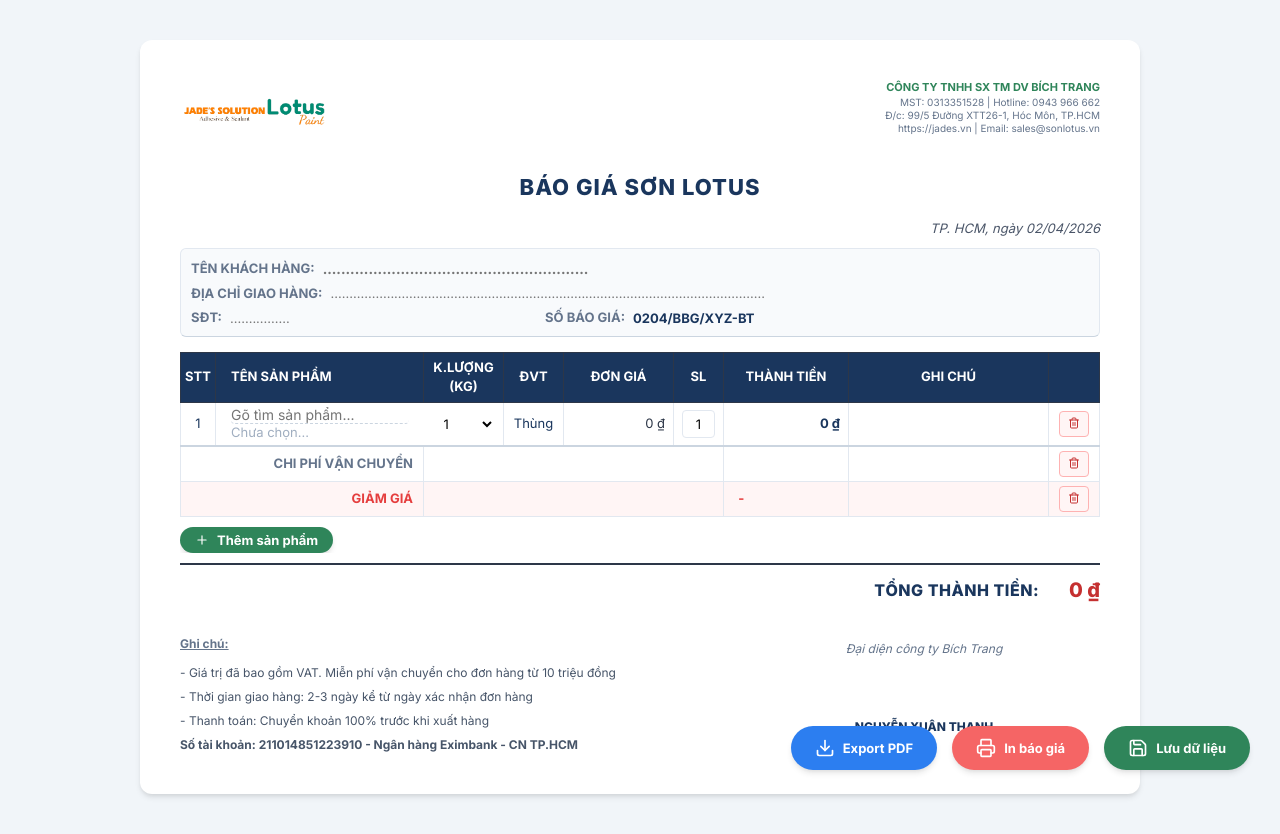
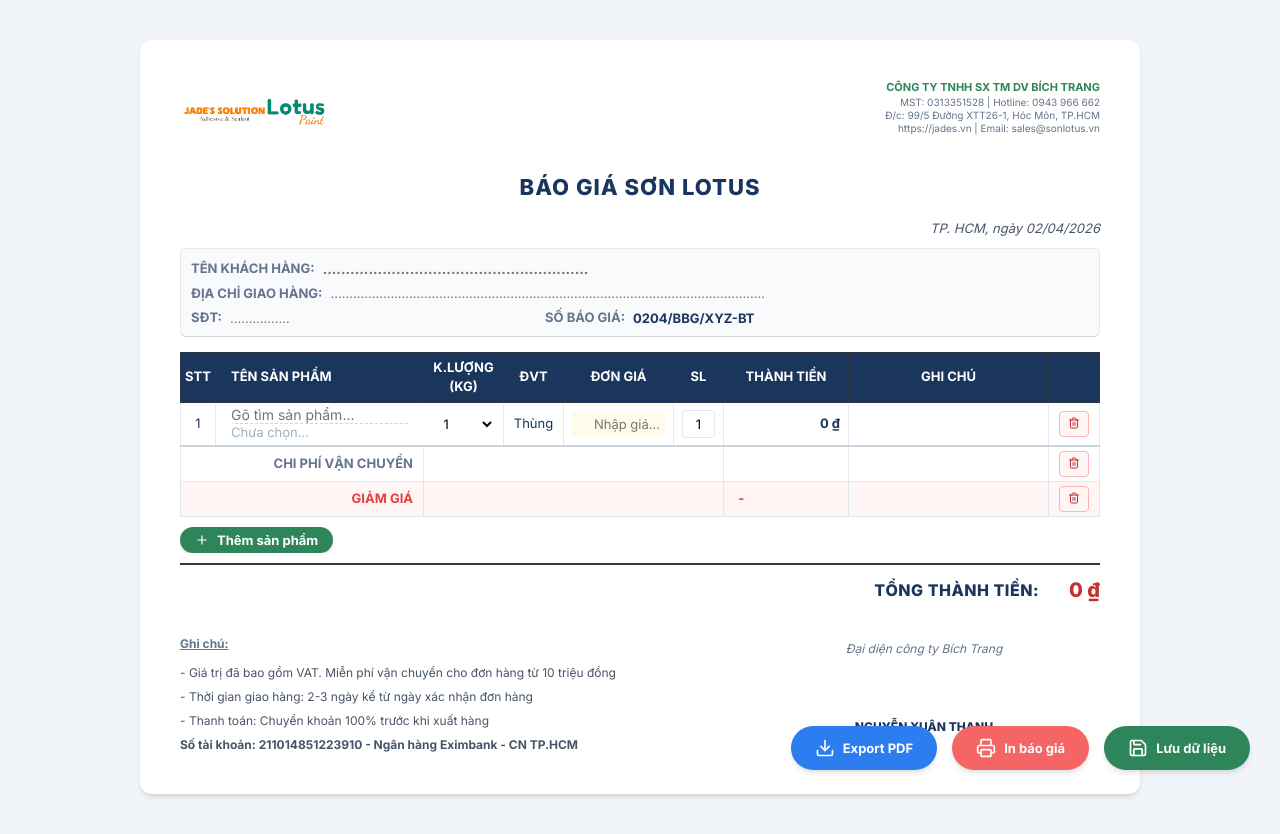
Before and after one commit to aicathanh/app-bao-gia-son, a React (Vite) app: page / in a window 1280 px wide. Built offline with nearby package versions, Linux system fonts and the light colour scheme.

Commit message:
Add support for manual product name and price entry

```diff
--- a/src/App.jsx
+++ b/src/App.jsx
@@ -9,7 +9,8 @@
 
 const App = () => {
     // ... rest of the App ...
-    const defaultItem = { productId: '', size: '5', quantity: 1, note: '' };
+    const defaultItem = { productId: '', size: '5', quantity: 1, note: '', customName: '', customPrice: 0 };
+
     const getAbbreviation = (name) => {
         if (!name) return 'XYZ';
         // Remove Vietnamese accents to get clean abbreviations
@@ -43,8 +44,9 @@
 
 
     const [items, setItems] = useState([
-        { id: 1, productId: '', size: '1', quantity: 1, note: '' }
+        { id: 1, productId: '', size: '1', quantity: 1, note: '', customName: '', customPrice: 0 }
     ]);
+
     const [today, setToday] = useState(format(new Date(), 'dd/MM/yyyy'));
 
     const products = productData.products;
@@ -80,10 +82,14 @@
         }));
     };
 
-    const getPrice = (productId, size) => {
-        const product = products.find(p => p.id === parseInt(productId));
-        return product ? product.p_prices[size] || 0 : 0;
+    const getPrice = (item) => {
+        if (item.productId) {
+            const product = products.find(p => p.id === parseInt(item.productId));
+            return product ? product.p_prices[item.size] || 0 : 0;
+        }
+        return item.customPrice || 0;
     };
+
 
     // Helper to get sizes for a product
     const getAvailableSizes = (productId) => {
@@ -93,10 +99,11 @@
 
     const calculateSubtotal = () => {
         return items.reduce((sum, item) => {
-            const price = getPrice(item.productId, item.size);
+            const price = getPrice(item);
             return sum + (price * item.quantity);
         }, 0);
     };
+
 
     const subtotal = calculateSubtotal();
     // Since prices already include VAT per the footer note, we don't need to add it again
@@ -237,10 +244,11 @@
                         </thead>
                         <tbody>
                             {items.map((item, index) => {
-                                const price = getPrice(item.productId, item.size);
+                                const price = getPrice(item);
                                 const amount = price * item.quantity;
                                 const selectedProduct = products.find(p => p.id === parseInt(item.productId));
-                                const productName = selectedProduct?.name || '';
+                                const productName = selectedProduct ? selectedProduct.name : item.customName;
+
                                 return (
                                     <tr key={item.id}>
                                         <td align="center">{index + 1}</td>
@@ -253,9 +261,17 @@
                                                     list={`list-${item.id}`}
                                                     value={productName}
                                                     onChange={(e) => {
-                                                        const selected = products.find(p => p.name === e.target.value);
-                                                        if (selected) updateItem(item.id, 'productId', selected.id);
+                                                        const val = e.target.value;
+                                                        const selected = products.find(p => p.name === val);
+                                                        if (selected) {
+                                                            updateItem(item.id, 'productId', selected.id);
+                                                            updateItem(item.id, 'customName', '');
+                                                        } else {
+                                                            updateItem(item.id, 'productId', '');
+                                                            updateItem(item.id, 'customName', val);
+                                                        }
                                                     }}
+
                                                     style={{width: '100%', border: 'none', borderBottom: '1px dashed #cbd5e0', padding: '0', height: '18px'}}
                                                 />
                                                 <div style={{fontWeight: '700', lineHeight: '1.2', color: '#1a365d', wordBreak: 'break-word', whiteSpace: 'normal', display: 'block'}}>
@@ -277,7 +293,21 @@
                                             </select>
                                         </td>
                                         <td align="center">Thùng</td>
-                                        <td align="right" style={{color: '#2d3748'}}>{formatCurrency(price)}</td>
+                                        <td align="right" style={{color: '#2d3748'}}>
+                                            {item.productId ? (
+                                                formatCurrency(price)
+                                            ) : (
+                                                <input
+                                                    type="text"
+                                                    className="number-input"
+                                                    style={{textAlign: 'right', border: 'none', background: '#fffbeb'}}
+                                                    placeholder="Nhập giá..."
+                                                    value={item.customPrice > 0 ? item.customPrice.toLocaleString('vi-VN') : ''}
+                                                    onChange={(e) => updateItem(item.id, 'customPrice', parseInt(e.target.value.replace(/\D/g, '')) || 0)}
+                                                />
+                                            )}
+                                        </td>
+
                                         <td align="center">
                                             <input type="number" className="number-input" min="1" value={item.quantity} onChange={(e) => updateItem(item.id, 'quantity', parseInt(e.target.value) || 0)} style={{textAlign: 'center'}} />
                                         </td>
```
